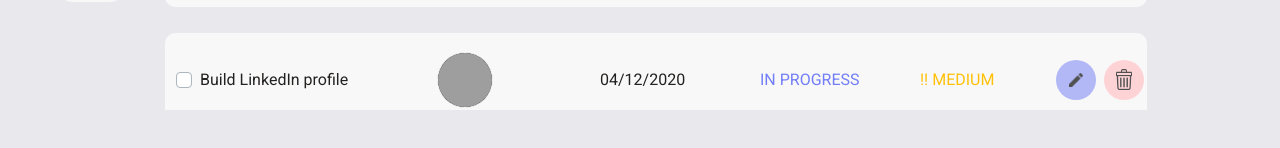
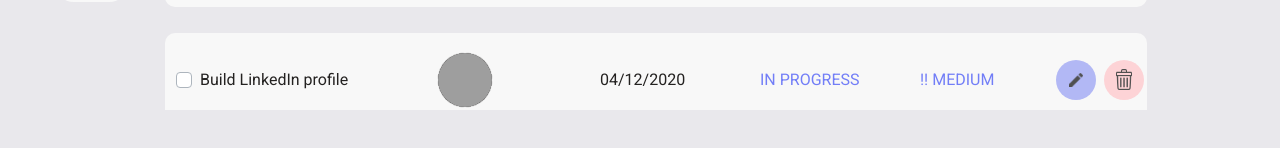
Before and after one commit to Githubzoe/task-planner-GA-team-project, a plain HTML site: page index.html in a window 1280 px wide. Shown: the part 686-834 px from the top of the page. Drawn offline with nearby package versions, Linux system fonts and the light colour scheme; grey boxes are pictures that could not be loaded.

Commit message:
change text color

```diff
--- a/css/styles.css
+++ b/css/styles.css
@@ -772,6 +772,10 @@ button {
   background-color: var(--true-v);
 }
 
+.priority-medium {
+  color: var(--cornflower-blue);
+}
+
 .priorities button {
   color: var(--true-v);
 }
--- a/index.html
+++ b/index.html
@@ -379,7 +379,7 @@
                           <span class="status status--in-progress">IN PROGRESS</span>
                         </div>
                         <div class="project__element project__priority col-1 mr-5">
-                          <span class="priority text-warning">!! MEDIUM</span>
+                          <span class="priority priority-medium">!! MEDIUM</span>
                         </div>
                         <div class="project__element project__setting col ml-2 d-flex">
                           <button class="icon  focus--box-shadow d-flex align-items-center justify-content-center" type="button">
```
